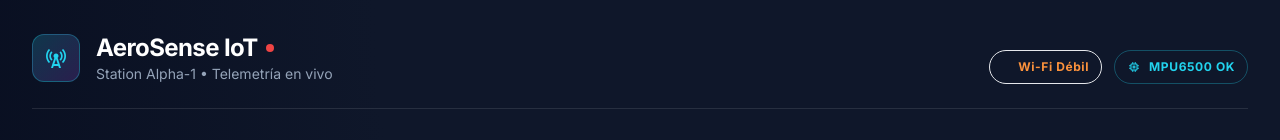
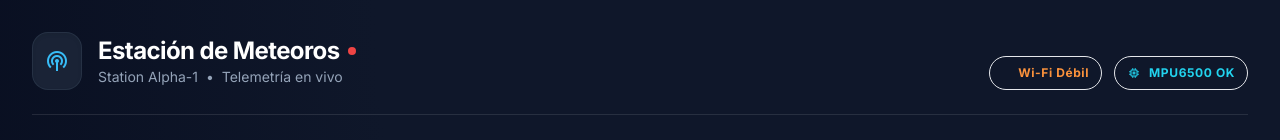
Before and after one commit to angelgit3/estacion_clima_proyecto, a React (Vite) app in the folder Aplicación/: page / in a window 1280 px wide. Shown: the top 140 px of the page. Built offline with nearby package versions, Linux system fonts and the light colour scheme; no server answers; the database is empty.

Commit message:
style: cambiar titulo de la aplicacion a Estacion de Meteoros

```diff
--- a/Aplicación/index.html
+++ b/Aplicación/index.html
@@ -5,7 +5,7 @@
     <link rel="icon" type="image/svg+xml" href="/favicon.svg" />
     <meta name="viewport" content="width=device-width, initial-scale=1.0" />
     <meta name="description" content="Dashboard en tiempo real para la estación meteorológica IoT AeroSense — monitoreo de temperatura, humedad, presión, viento y ruido ambiental." />
-    <title>AeroSense IoT — Dashboard</title>
+    <title>Estación de Meteoros - Station Alpha-1 Dashboard</title>
     <link rel="preconnect" href="https://fonts.googleapis.com" />
     <link rel="preconnect" href="https://fonts.gstatic.com" crossorigin />
     <link href="https://fonts.googleapis.com/css2?family=Inter:wght@400;600;700&display=swap" rel="stylesheet" />
--- a/Aplicación/src/App.jsx
+++ b/Aplicación/src/App.jsx
@@ -51,15 +51,19 @@ export default function App() {
       {/* Header Simplificado */}
       <div className="max-w-7xl mx-auto flex flex-col md:flex-row justify-between items-start md:items-end mb-8 gap-4 border-b border-white/10 pb-6">
         <div className="flex items-center gap-4">
-          <div className="w-12 h-12 rounded-xl border border-neon-cyan/30 bg-gradient-to-br from-neon-cyan/20 to-neon-purple/20 flex items-center justify-center">
-            <span className="material-symbols-outlined text-neon-cyan text-2xl">cell_tower</span>
+          <div className="bg-slate-800/80 p-3 rounded-2xl border border-slate-700/50 shadow-inner">
+            <span className="material-symbols-outlined text-neon-skyblue text-2xl block">
+              podcasts
+            </span>
           </div>
           <div>
             <h1 className="text-2xl font-bold text-white tracking-tight flex items-center gap-2">
-              AeroSense IoT
+              Estación de Meteoros
               <span className={`w-2 h-2 rounded-full ${conectado ? 'bg-neon-emerald animate-pulse' : 'bg-red-500'}`} />
             </h1>
-            <p className="text-slate-400 text-sm">Station Alpha-1 • Telemetría en vivo</p>
+            <p className="text-slate-400 text-sm font-medium">
+              Station Alpha-1 <span className="mx-1">•</span> Telemetría en vivo
+            </p>
           </div>
         </div>
 
```
